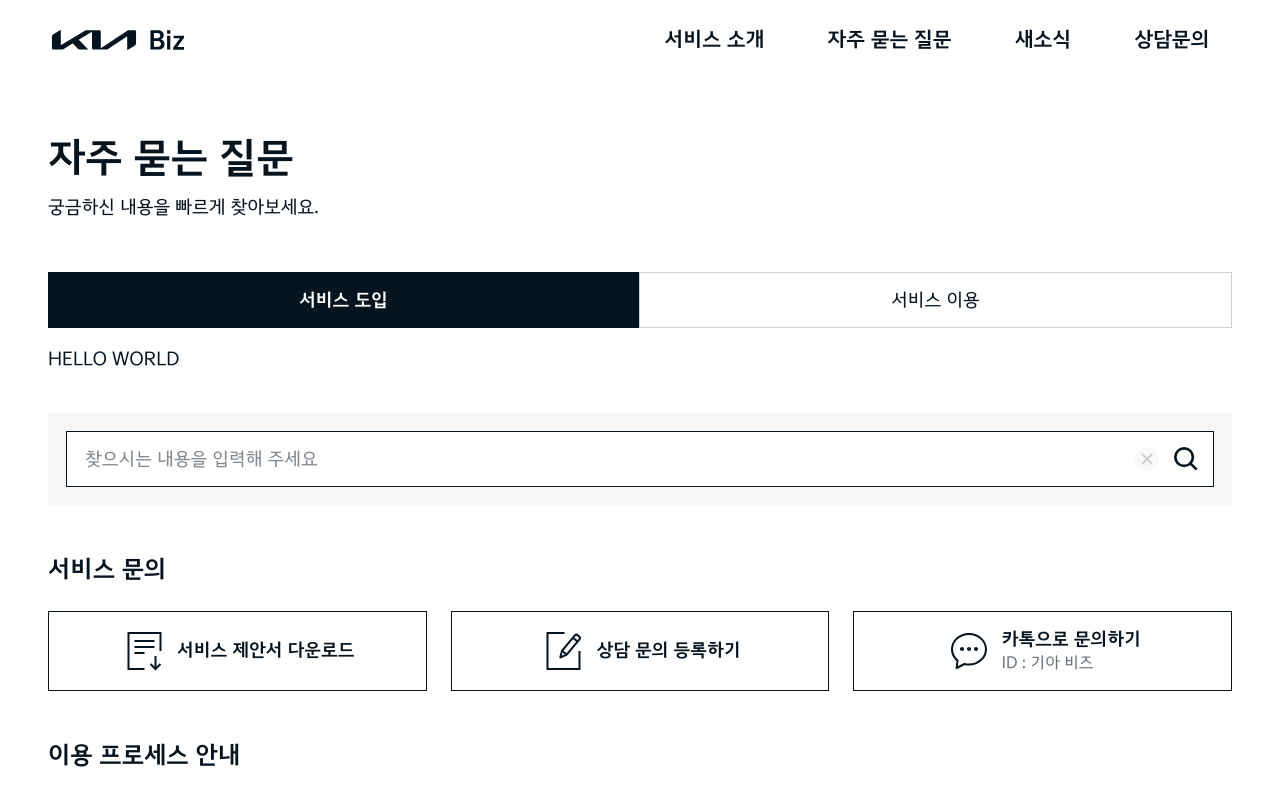
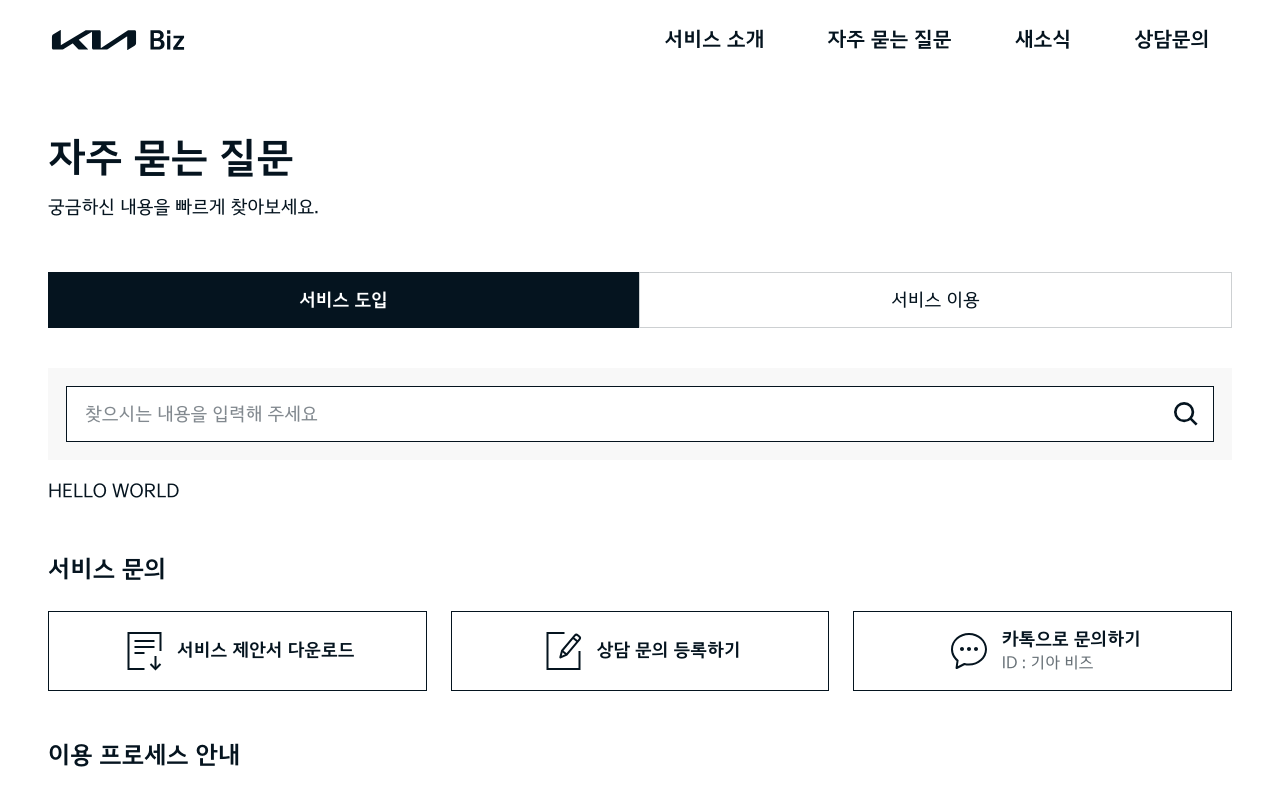
Before and after one commit to geonhwiii/next-faq, a Next.js app: page / in a window 1280 px wide. Shown: the top 798 px of the page. Built offline with nearby package versions, Linux system fonts and the light colour scheme.

Commit message:
feat: add search form

```diff
--- a/package.json
+++ b/package.json
@@ -15,6 +15,7 @@
 		"next": "15.2.4",
 		"react": "^19.0.0",
 		"react-dom": "^19.0.0",
+		"react-hook-form": "^7.55.0",
 		"tailwind-merge": "^3.1.0"
 	},
 	"devDependencies": {
--- /dev/null
+++ b/src/entities/search-form/index.tsx
@@ -0,0 +1,37 @@
+'use client';
+
+import { SearchInput } from '@/shared/ui/search-input';
+import { Controller, useForm } from 'react-hook-form';
+
+type FormData = {
+	keyword: string;
+};
+
+export function SearchForm() {
+	const method = useForm<FormData>({
+		defaultValues: {
+			keyword: '',
+		},
+	});
+
+	const onSubmit = (data: FormData) => {
+		console.log(data);
+	};
+
+	return (
+		<form onSubmit={method.handleSubmit(onSubmit)}>
+			<Controller
+				name="keyword"
+				control={method.control}
+				render={({ field }) => (
+					<SearchInput
+						type="text"
+						{...field}
+						showClear={!!field.value}
+						onClear={() => method.setValue('keyword', '')}
+					/>
+				)}
+			/>
+		</form>
+	);
+}
--- a/src/screens/home/ui/home.content.tsx
+++ b/src/screens/home/ui/home.content.tsx
@@ -1,11 +1,35 @@
-import { SearchInput } from '@/shared/ui/search-input';
-import { HomeTabs } from './home.tabs';
+import { Tabs } from '@/shared/ui/tabs';
+import { SearchForm } from '@/entities/search-form';
 
 export function HomeContent() {
 	return (
 		<div>
-			<HomeTabs />
-			<SearchInput placeholder="찾으시는 내용을 입력해 주세요" />
+			<Tabs
+				className="mb-[var(--px-lg)]"
+				defaultValue="CONSULT"
+				tabs={[
+					{
+						label: '서비스 도입',
+						value: 'CONSULT',
+						content: (
+							<div>
+								<SearchForm />
+								HELLO WORLD
+							</div>
+						),
+					},
+					{
+						label: '서비스 이용',
+						value: 'USAGE',
+						content: (
+							<div>
+								<SearchForm />
+								HELLO WORLD 2
+							</div>
+						),
+					},
+				]}
+			/>
 		</div>
 	);
 }
--- a/src/screens/home/ui/home.tabs.tsx
+++ /dev/null
@@ -1,22 +0,0 @@
-import { Tabs } from '@/shared/ui/tabs';
-
-export function HomeTabs() {
-	return (
-		<Tabs
-			className="mb-[var(--px-lg)]"
-			defaultValue="CONSULT"
-			tabs={[
-				{
-					label: '서비스 도입',
-					value: 'CONSULT',
-					content: <div>HELLO WORLD</div>,
-				},
-				{
-					label: '서비스 이용',
-					value: 'USAGE',
-					content: <div>HELLO WORLD 2</div>,
-				},
-			]}
-		/>
-	);
-}
--- /dev/null
+++ b/src/shared/ui/input/index.tsx
@@ -0,0 +1,18 @@
+'use client';
+
+import { cn } from '@/shared/utils/cn';
+
+export type InputProps = React.ComponentProps<'input'>;
+
+export function Input({ className, type, ...props }: InputProps) {
+	return (
+		<input
+			type={type}
+			className={cn(
+				'w-full pr-[calc(var(--ic-sm)+var(--clear-space)+var(--btn-xlg2)-2px)] bg-white text-base font-medium h-[var(--btn-xlg2)] border border-[var(--midnight-900)] pl-4 outline-none',
+				className,
+			)}
+			{...props}
+		/>
+	);
+}
--- a/src/shared/ui/search-input/index.tsx
+++ b/src/shared/ui/search-input/index.tsx
@@ -1,23 +1,30 @@
-import { cn } from '@/shared/utils/cn';
+'use client';
+
 import { SearchInputClear, SearchInputSubmit } from './ui';
+import { Input, type InputProps } from '../input';
 
-type Props = React.ComponentProps<'input'>;
+type Props = InputProps & {
+	showClear?: boolean;
+	showSubmit?: boolean;
+	onClear?: () => void;
+	onSubmit?: () => void;
+};
 
-export function SearchInput({ className, type, ...props }: Props) {
+export function SearchInput({
+	type,
+	placeholder = '찾으시는 내용을 입력해 주세요',
+	showClear = false,
+	showSubmit = true,
+	onClear,
+	onSubmit,
+	...props
+}: Props) {
 	return (
 		<div className="bg-[var(--gray-10)] flex justify-center mb-4 md:p-4">
-			<div className="relative w-[var(--search-bar-width)]">
-				<input
-					type={type}
-					style={{ '--clear-space': '16px' } as React.CSSProperties}
-					className={cn(
-						'w-full pr-[calc(var(--ic-sm)+var(--clear-space)+var(--btn-xlg2)-2px)] bg-white text-base font-medium h-[var(--btn-xlg2)] border border-[var(--midnight-900)] pl-4 outline-none',
-						className,
-					)}
-					{...props}
-				/>
-				<SearchInputClear onClick={() => {}} />
-				<SearchInputSubmit onClick={() => {}} />
+			<div className="relative w-[var(--search-bar-width)]" style={{ '--clear-space': '16px' } as React.CSSProperties}>
+				<Input type={type} placeholder={placeholder} {...props} />
+				{showClear && <SearchInputClear onClick={onClear} />}
+				{showSubmit && <SearchInputSubmit />}
 			</div>
 		</div>
 	);
--- a/src/shared/ui/search-input/ui/search-input.clear.tsx
+++ b/src/shared/ui/search-input/ui/search-input.clear.tsx
@@ -1,7 +1,7 @@
 import { cn } from '@/shared/utils/cn';
 
 type Props = {
-	onClick: () => void;
+	onClick?: () => void;
 };
 
 export function SearchInputClear({ onClick }: Props) {
@@ -13,6 +13,7 @@ export function SearchInputClear({ onClick }: Props) {
 				'absolute top-px right-[calc(-1px+var(--btn-xlg2))] h-[calc(100%-2px)] w-[calc(var(--ic-sm)+var(--clear-space))] flex items-center justify-center cursor-pointer',
 				'before:bg-[url(/icons/ic_clear.svg)] before:bg-no-repeat before:content-[""] before:size-[var(--ic-sm)] before:bg-cover',
 			)}
+			onClick={onClick}
 		>
 			<span className="sr-only">다시입력</span>
 		</button>
--- a/src/shared/ui/search-input/ui/search-input.submit.tsx
+++ b/src/shared/ui/search-input/ui/search-input.submit.tsx
@@ -1,13 +1,9 @@
 import { cn } from '@/shared/utils/cn';
 
-type Props = {
-	onClick: () => void;
-};
-
-export function SearchInputSubmit({ onClick }: Props) {
+export function SearchInputSubmit() {
 	return (
 		<button
-			type="button"
+			type="submit"
 			className={cn(
 				'absolute top-px right-px size-[calc(var(--btn-xlg2)-2px)] flex items-center justify-center cursor-pointer',
 				'before:bg-[url(/icons/ic_search.svg)] before:bg-no-repeat before:content-[""] before:size-[var(--ic-md)] before:bg-cover',
--- a/src/shared/ui/tabs/index.tsx
+++ b/src/shared/ui/tabs/index.tsx
@@ -2,20 +2,20 @@
 
 import { Tabs as Root, TabsTrigger, TabsContent, TabsList } from './ui';
 
-type TabsProps = {
+type TabsProps<T> = {
 	className?: string;
-	defaultValue: string;
+	defaultValue: T;
 	tabs: {
 		label: string;
-		value: string;
+		value: T;
 		content: React.ReactNode;
 	}[];
 };
 
-export function Tabs({ className, defaultValue, tabs }: TabsProps) {
+export function Tabs<T extends string>({ className, defaultValue, tabs }: TabsProps<T>) {
 	return (
-		<Root className={className} defaultValue={defaultValue}>
-			<TabsList>
+		<Root defaultValue={defaultValue}>
+			<TabsList className={className}>
 				{tabs.map((tab) => (
 					<TabsTrigger key={tab.value} value={tab.value}>
 						{tab.label}
```
Also changed, not shown: 1 other file (tests, documents, lock files or other folders).
